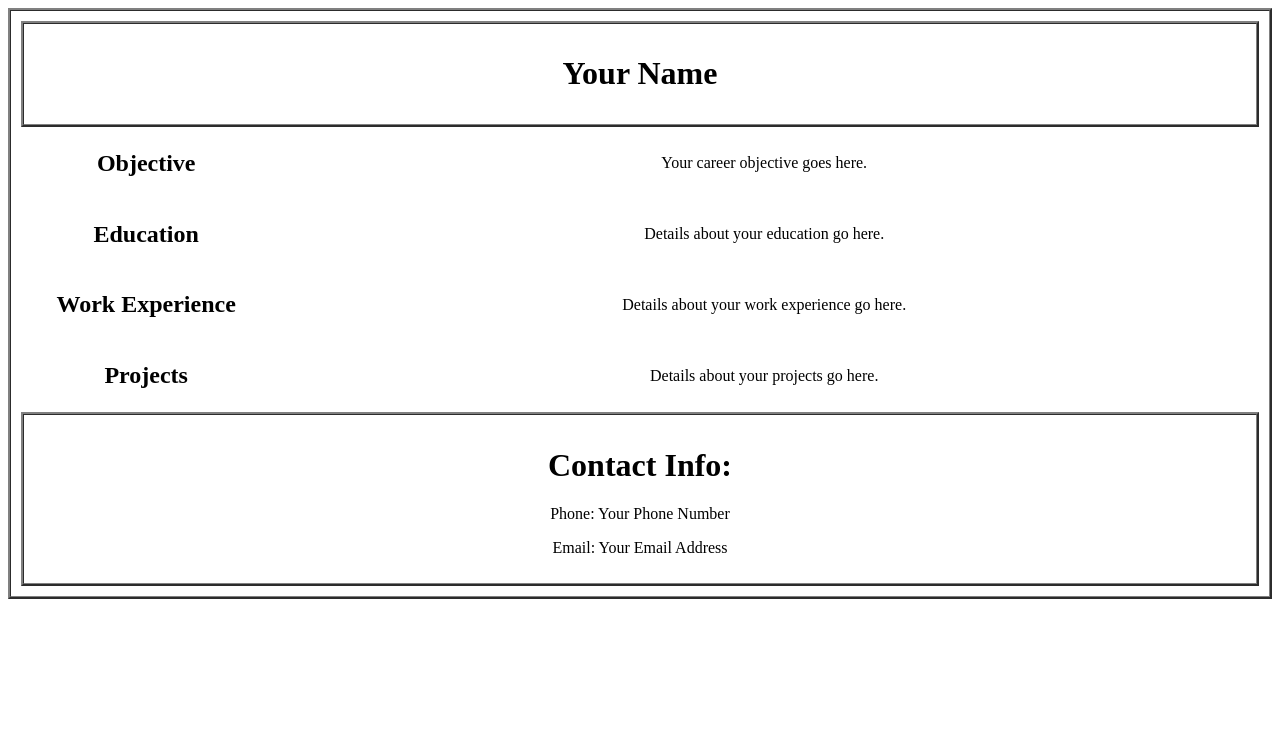
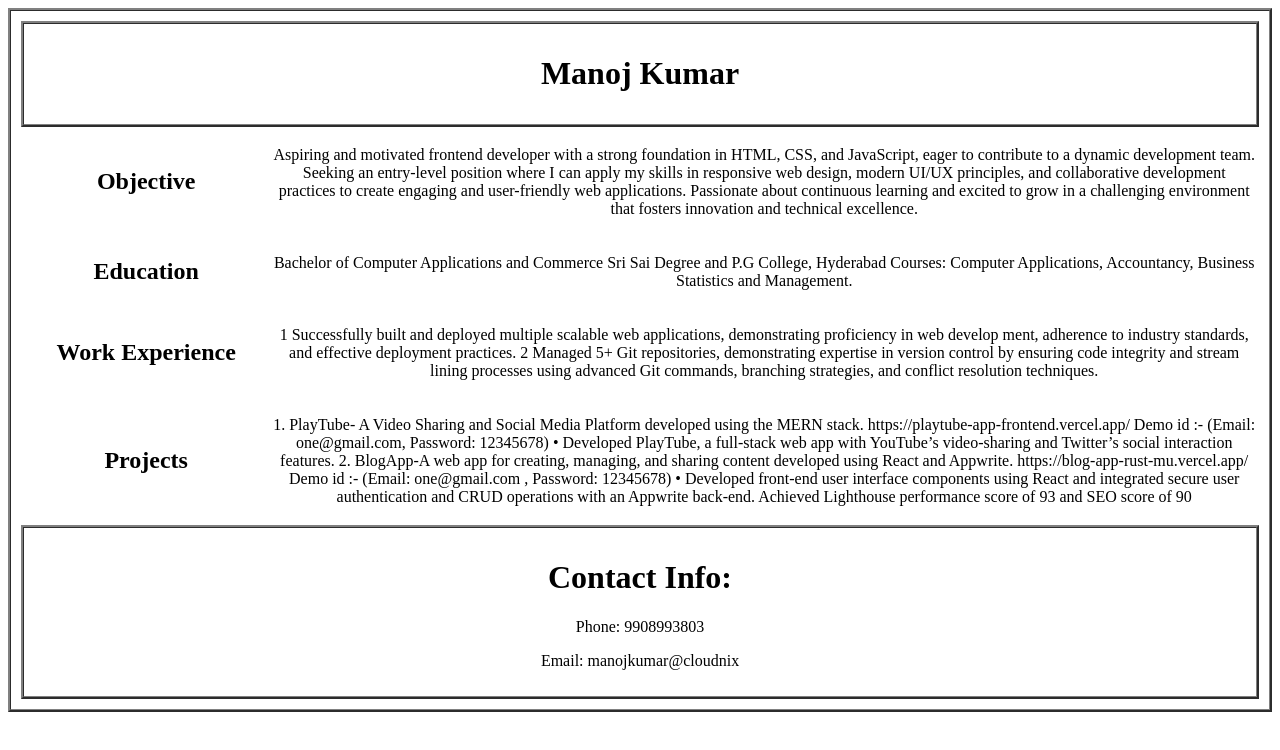
Before and after one commit to manojkumar1608/Developer-Training-Exercise, a plain HTML site: page index.html in a window 1280 px wide. Drawn offline with Linux system fonts and the light colour scheme.

Commit message:
added info

```diff
--- a/index.html
+++ b/index.html
@@ -15,7 +15,7 @@
                 <table width="100%" border="2" cellspacing="0" cellpadding="10">
                     <tr>
                         <td align="center">
-                            <h1>Your Name</h1>
+                            <h1>Manoj Kumar</h1>
                         </td>
                     </tr>
                 </table>
@@ -29,7 +29,8 @@
                             <h2>Objective</h2>
                         </td>
                         <td width="80%">
-                            <p>Your career objective goes here.</p>
+                            <p>Aspiring and motivated frontend developer with a strong foundation in HTML, CSS, and JavaScript, eager to contribute to a dynamic development team. Seeking an entry-level position where I can apply my skills in responsive web design, modern UI/UX principles,
+                                and collaborative development practices to create engaging and user-friendly web applications. Passionate about continuous learning and excited to grow in a challenging environment that fosters innovation and technical excellence.</p>
                         </td>
                     </tr>
 
@@ -39,7 +40,9 @@
                             <h2>Education</h2>
                         </td>
                         <td width="80%">
-                            <p>Details about your education go here.</p>
+                            <p> Bachelor of Computer Applications and Commerce
+                                Sri Sai Degree and P.G College, Hyderabad
+                                Courses: Computer Applications, Accountancy, Business Statistics and Management.</p>
                         </td>
                     </tr>
 
@@ -49,7 +52,10 @@
                             <h2>Work Experience</h2>
                         </td>
                         <td width="80%">
-                            <p>Details about your work experience go here.</p>
+                            <p> 1 Successfully built and deployed multiple scalable web applications, demonstrating proficiency in web develop
+                                ment, adherence to industry standards, and effective deployment practices.
+                                 2 Managed 5+ Git repositories, demonstrating expertise in version control by ensuring code integrity and stream
+                                lining processes using advanced Git commands, branching strategies, and conflict resolution techniques.</p>
                         </td>
                     </tr>
 
@@ -59,7 +65,13 @@
                             <h2>Projects</h2>
                         </td>
                         <td width="80%">
-                            <p>Details about your projects go here.</p>
+                            <p>1. PlayTube- A Video Sharing and Social Media Platform developed using the MERN stack.
+                                https://playtube-app-frontend.vercel.app/ Demo id :- (Email: one@gmail.com, Password: 12345678)
+                                • Developed PlayTube, a full-stack web app with YouTube’s video-sharing and Twitter’s social interaction features.
+                               2. BlogApp-A web app for creating, managing, and sharing content developed using React and Appwrite.
+                                https://blog-app-rust-mu.vercel.app/ Demo id :- (Email: one@gmail.com , Password: 12345678)
+                                • Developed front-end user interface components using React and integrated secure user authentication and CRUD
+                                operations with an Appwrite back-end. Achieved Lighthouse performance score of 93 and SEO score of 90</p>
                         </td>
                     </tr>
                 </table>
@@ -69,8 +81,8 @@
                     <tr>
                         <td align="center">
                             <h1>Contact Info:</h1>
-                            <p>Phone: Your Phone Number</p>
-                            <p>Email: Your Email Address</p>
+                            <p>Phone: 9908993803</p>
+                            <p>Email: manojkumar@cloudnix</p>
                         </td>
                     </tr>
                 </table>
```
